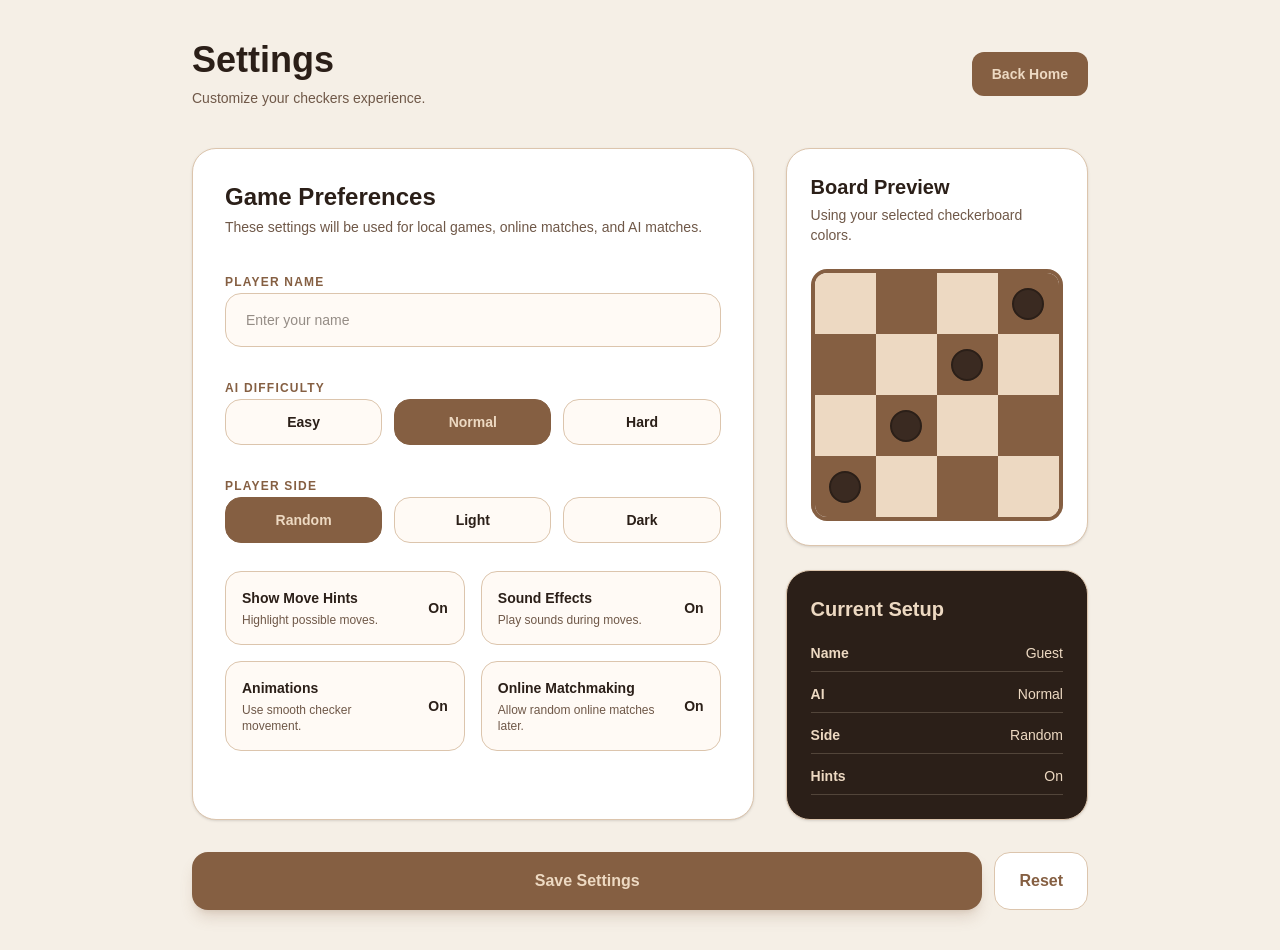
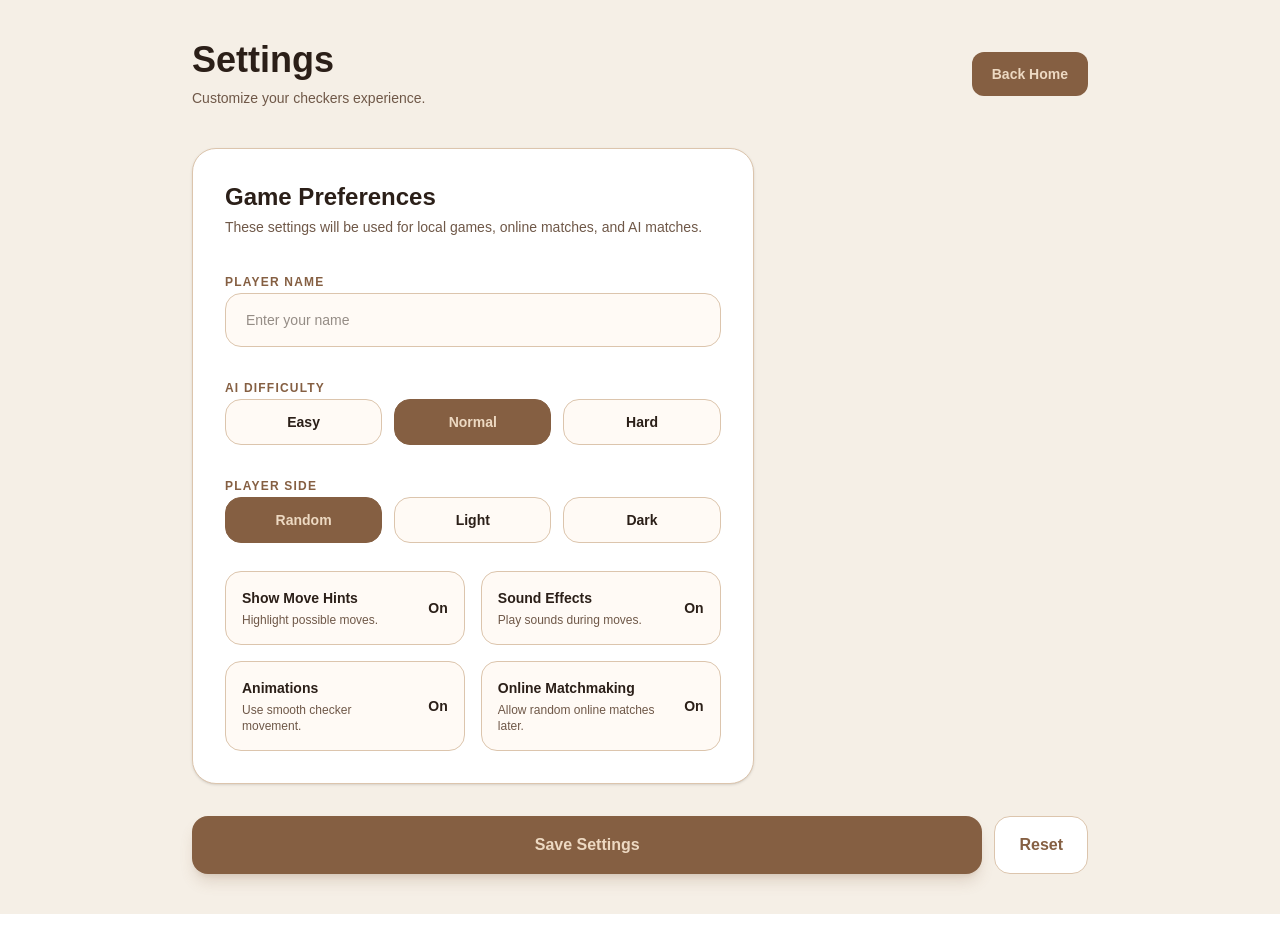
Before and after one commit to Lucas-Urbanski/Checkers, a Next.js app: page /settings in a window 1280 px wide. After the commit the page ends 914 px from the top, so only its background shows below. Built offline with nearby package versions, Linux system fonts and the light colour scheme.

Commit message:
settings

```diff
--- a/app/page.tsx
+++ b/app/page.tsx
@@ -6,7 +6,7 @@ export default function Home() {
     <div className="flex flex-col items-center justify-center w-full h-full gap-8">
       <h1 className="text-3xl font-bold m-4">Checkers</h1>
       <Link
-        href="/game"
+        href="/settings"
         className="flex h-10 items-center justify-center rounded-xl bg-white px-4 font-bold text-zinc-800 transition hover:bg-zinc-200"
       >
         Start Game
--- a/app/settings/page.tsx
+++ b/app/settings/page.tsx
@@ -217,63 +217,6 @@ export default function Settings() {
               </div>
             </div>
           </section>
-
-          <aside className="space-y-6">
-            <section className="rounded-3xl border border-[#dcc5ad] bg-white p-6 shadow-sm">
-              <h2 className="text-xl font-black">Board Preview</h2>
-              <p className="mt-1 text-sm text-[#6f5848]">
-                Using your selected checkerboard colors.
-              </p>
-
-              <div className="mt-6 grid aspect-square grid-cols-4 overflow-hidden rounded-2xl border-4 border-[#855f42]">
-                {Array.from({ length: 16 }).map((_, index) => {
-                  const row = Math.floor(index / 4);
-                  const column = index % 4;
-                  const darkSquare = (row + column) % 2 !== 0;
-
-                  return (
-                    <div
-                      key={index}
-                      className="flex items-center justify-center"
-                      style={{
-                        backgroundColor: darkSquare ? "#855f42" : "#edd9c2",
-                      }}
-                    >
-                      {darkSquare && index % 3 === 0 && (
-                        <div className="h-8 w-8 rounded-full border-2 border-[#2b1f18] bg-[#3a2a21]" />
-                      )}
-                    </div>
-                  );
-                })}
-              </div>
-            </section>
-
-            <section className="rounded-3xl border border-[#dcc5ad] bg-[#2b1f18] p-6 text-[#edd9c2] shadow-sm">
-              <h2 className="text-xl font-black">Current Setup</h2>
-
-              <div className="mt-5 space-y-3 text-sm">
-                <div className="flex justify-between border-b border-[#edd9c2]/20 pb-2">
-                  <span className="font-bold">Name</span>
-                  <span>{settings.playerName || "Guest"}</span>
-                </div>
-
-                <div className="flex justify-between border-b border-[#edd9c2]/20 pb-2">
-                  <span className="font-bold">AI</span>
-                  <span>{settings.aiDifficulty}</span>
-                </div>
-
-                <div className="flex justify-between border-b border-[#edd9c2]/20 pb-2">
-                  <span className="font-bold">Side</span>
-                  <span>{settings.playerSide}</span>
-                </div>
-
-                <div className="flex justify-between border-b border-[#edd9c2]/20 pb-2">
-                  <span className="font-bold">Hints</span>
-                  <span>{settings.showHints ? "On" : "Off"}</span>
-                </div>
-              </div>
-            </section>
-          </aside>
         </div>
 
         <div className="mt-8 flex flex-col gap-3 sm:flex-row">
```
